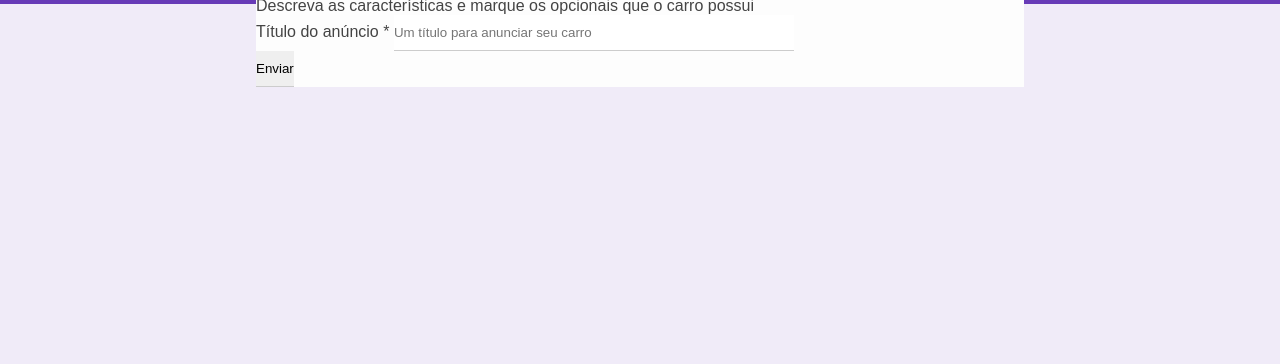
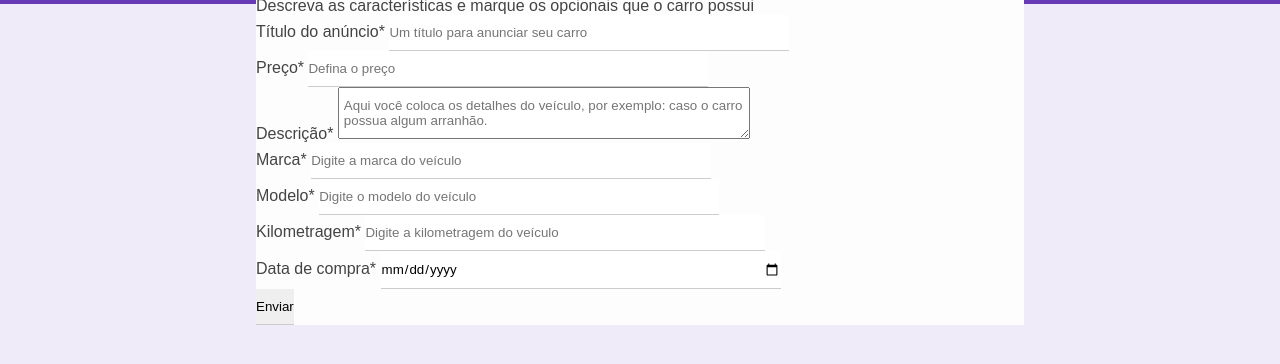
Before and after one commit to Paulo-Civ/car_sale_form, a plain HTML site: page index.html in a window 1280 px wide. Shown: the part 196-560 px from the top of the page. Drawn offline with Linux system fonts and the light colour scheme.

Commit message:
Estruturação do formulário

```diff
--- a/css/styles.css
+++ b/css/styles.css
@@ -26,8 +26,14 @@ input {
 input[type="text"],
 input[type="number"],
 input[type="date"],
-input[type="file"] {
+input[type="file"],
+textarea {
     width: 400px;
+}
+
+textarea {
+    padding: 10px 5px;
+
 }
 
 /* Page header */
--- a/index.html
+++ b/index.html
@@ -22,10 +22,42 @@
                 <p>Descreva as características e marque os opcionais que o carro possui</p>
                 <form>
                     <div class="box-input">
-                        <label for="title">Título do anúncio <span class="required-field">*</span></label>
+                        <label for="title">Título do anúncio<span class="required-field">*</span></label>
                         <input type="text" name="title" id="title" class="block"
                             placeholder="Um título para anunciar seu carro" minlength="1" maxlength="30" required
                         >
+                    </div>
+                    <div class="box-input">
+                        <label for="price">Preço<span class="required-field">*</span></label>
+                        <input type="number" name="price" id="price" class="block"
+                            placeholder="Defina o preço" minlength="1" maxlength="30" required
+                        >
+                    </div>
+                    <div class="box-input">
+                        <label for="description">Descrição<span class="required-field">*</span></label>
+                        <textarea name="description" id="description" class="block" placeholder="Aqui você coloca os detalhes do veículo, por exemplo: caso o carro possua algum arranhão."></textarea>
+                    </div>
+                    <div class="box-input">
+                        <label for="brand">Marca<span class="required-field">*</span></label>
+                        <input type="text" name="brand" id="brand" class="block"
+                            placeholder="Digite a marca do veículo" required
+                        >
+                    </div>
+                    <div class="box-input">
+                        <label for="model">Modelo<span class="required-field">*</span></label>
+                        <input type="text" name="model" id="model" class="block"
+                            placeholder="Digite o modelo do veículo" required
+                        >
+                    </div>
+                    <div class="box-input">
+                        <label for="mileage">Kilometragem<span class="required-field">*</span></label>
+                        <input type="number" name="mileage" id="mileage" class="block"
+                            placeholder="Digite a kilometragem do veículo" required
+                        >
+                    </div>
+                    <div class="box-input">
+                        <label for="purchase_date">Data de compra<span class="required-field">*</span></label>
+                        <input type="date" name="purchase_date" id="purchase_date" class="block" required>
                     </div>
                     <input type="submit" value="Enviar">
                 </form>
```
